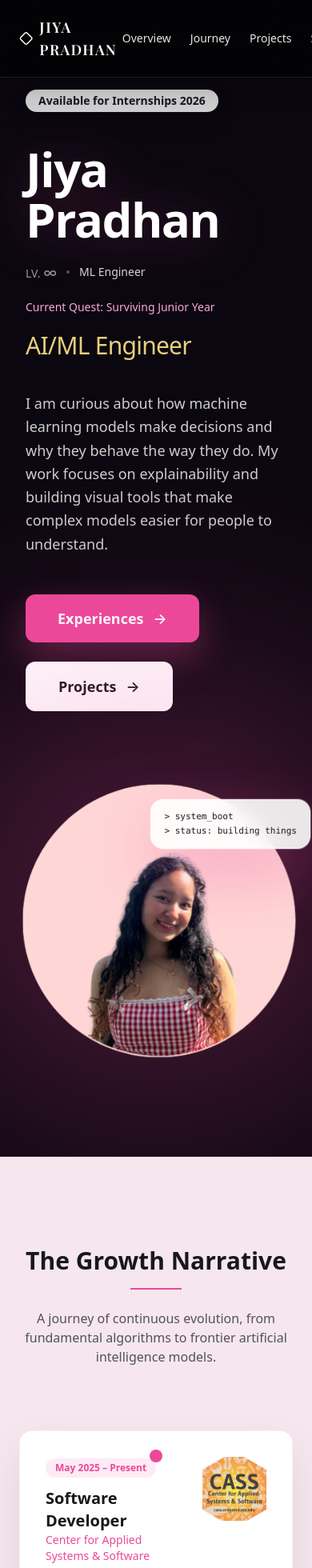
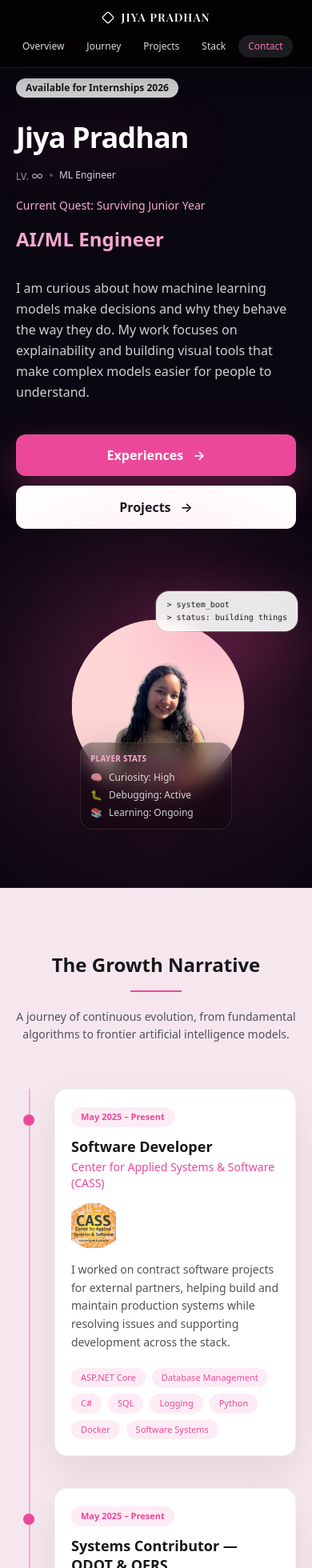
Before and after one commit to Jeeya7/JiyaPradhan, a React (Vite) app in the folder portfolio/: page / in a window 390 px wide. Shown: the top 1960 px of the page at 80% size. Built offline with nearby package versions, Linux system fonts and the light colour scheme.

Commit message:
feat: adjusted to fit in phone view

```diff
--- a/portfolio/src/sections/Journey.tsx
+++ b/portfolio/src/sections/Journey.tsx
@@ -1,4 +1,3 @@
-
 const experiences = [
   {
     year: "May 2025 – Present",
@@ -6,13 +5,23 @@ const experiences = [
     company: "Center for Applied Systems & Software (CASS)",
     description:
       "I worked on contract software projects for external partners, helping build and maintain production systems while resolving issues and supporting development across the stack.",
-    skills: ["ASP.NET Core", "Database Management", "C#", "SQL", "Logging", "Python", "Docker", "Software Systems"],
+    skills: [
+      "ASP.NET Core",
+      "Database Management",
+      "C#",
+      "SQL",
+      "Logging",
+      "Python",
+      "Docker",
+      "Software Systems",
+    ],
     logo: "/CASS_logo.jpg",
   },
   {
     year: "May 2025 – Present",
     title: "Systems Contributor — ODOT & OFRS",
-    company: "Oregon Department of Transportation & DEQ Oregon Fuels Reporting System",
+    company:
+      "Oregon Department of Transportation & DEQ Oregon Fuels Reporting System",
     description:
       "I contributed to transportation and environmental compliance systems, helping debug application issues and improve reporting infrastructure used for regulatory data. I also supported data processing workflows that generate structured outputs for analytics and operational reporting.",
     skills: ["SSRS", "DevOps", "Backend Debugging", "Data Pipelines"],
@@ -24,7 +33,13 @@ const experiences = [
     company: "Oregon State University",
     description:
       "I assist in machine learning research focused on improving the efficiency of neural network models. My work involves building and profiling models, analyzing performance bottlenecks, and visualizing experimental results to support ongoing research and experimentation.",
-    skills: ["PyTorch", "Model Profiling", "Pandas", "Matplotlib", "ML Optimization"],
+    skills: [
+      "PyTorch",
+      "Model Profiling",
+      "Pandas",
+      "Matplotlib",
+      "ML Optimization",
+    ],
     logo: "/OSU_logo.png",
   },
   {
@@ -42,17 +57,16 @@ export default function Journey() {
   return (
     <section
       id="journey"
-      className="relative py-28 bg-[#f6e7ee] overflow-hidden"
+      className="relative overflow-hidden bg-[#f6e7ee] py-20 sm:py-24 lg:py-28"
     >
-      <div className="mx-auto max-w-6xl px-6">
-
+      <div className="mx-auto max-w-6xl px-5 sm:px-6">
         {/* Header */}
-        <div className="text-center mb-20">
-          <h2 className="text-3xl font-semibold">
+        <div className="mb-14 text-center sm:mb-16 lg:mb-20">
+          <h2 className="text-2xl font-semibold text-zinc-900 sm:text-3xl">
             The Growth Narrative
           </h2>
-          <div className="w-16 h-[2px] bg-[#ec4899] mx-auto mt-4 mb-6" />
-          <p className="text-zinc-600 max-w-xl mx-auto">
+          <div className="mx-auto mt-4 mb-5 h-[2px] w-16 bg-[#ec4899]" />
+          <p className="mx-auto max-w-xl text-sm leading-relaxed text-zinc-600 sm:text-base">
             A journey of continuous evolution, from fundamental algorithms
             to frontier artificial intelligence models.
           </p>
@@ -60,38 +74,36 @@ export default function Journey() {
 
         {/* Timeline Container */}
         <div className="relative">
+          {/* Vertical Line */}
+          <div className="absolute left-4 top-0 h-full w-[2px] bg-[#ec4899]/35 md:left-1/2 md:-translate-x-1/2" />
 
-          {/* Vertical Line */}
-          <div className="absolute left-1/2 top-0 h-full w-[2px] bg-[#ec4899]/40 transform -translate-x-1/2" />
-
-          <div className="space-y-24">
+          <div className="space-y-10 sm:space-y-12 lg:space-y-16">
             {experiences.map((exp, index) => {
               const isLeft = index % 2 === 0;
 
               return (
                 <div
                   key={index}
-                  className={`relative flex ${
-                    isLeft ? "justify-start" : "justify-end"
+                  className={`relative flex pl-12 md:pl-0 ${
+                    isLeft ? "md:justify-start" : "md:justify-end"
                   }`}
                 >
                   {/* Dot */}
-                  <div className="absolute left-1/2 top-6 w-4 h-4 bg-[#ec4899] rounded-full transform -translate-x-1/2 z-10" />
+                  <div className="absolute left-4 top-8 z-10 h-3.5 w-3.5 -translate-x-1/2 rounded-full bg-[#ec4899] md:left-1/2 md:top-8 md:h-4 md:w-4" />
 
                   {/* Card */}
-                  <div className="relative w-full md:w-[45%] bg-white rounded-2xl p-8 shadow-[0_20px_50px_rgba(0,0,0,0.08)] border border-black/5">
-                    <div className="flex justify-between items-start mb-4">
-
-                      <div>
-                        <span className="inline-block text-xs font-semibold text-[#ec4899] bg-[#ec4899]/10 px-3 py-1 rounded-full mb-3">
+                  <div className="relative w-full rounded-2xl border border-black/5 bg-white p-5 shadow-[0_20px_50px_rgba(0,0,0,0.08)] sm:p-6 md:w-[45%] lg:p-8">
+                    <div className="mb-4 flex flex-col gap-4 sm:flex-row sm:items-start sm:justify-between">
+                      <div className="min-w-0">
+                        <span className="mb-3 inline-block rounded-full bg-[#ec4899]/10 px-3 py-1 text-[11px] font-semibold text-[#ec4899] sm:text-xs">
                           {exp.year}
                         </span>
 
-                        <h3 className="text-xl font-semibold text-zinc-900">
+                        <h3 className="text-lg font-semibold leading-snug text-zinc-900 sm:text-xl">
                           {exp.title}
                         </h3>
 
-                        <p className="text-sm text-[#ec4899] font-medium">
+                        <p className="mt-1 text-sm font-medium leading-snug text-[#ec4899]">
                           {exp.company}
                         </p>
                       </div>
@@ -99,17 +111,19 @@ export default function Journey() {
                       <img
                         src={exp.logo}
                         alt={exp.company}
-                        className="h-20 w-20 object-contain ml-6"
+                        className="h-14 w-14 shrink-0 object-contain sm:h-16 sm:w-16 md:ml-4 lg:h-20 lg:w-20"
                       />
                     </div>
-                    <p className="text-sm text-zinc-600 leading-relaxed mb-6 max-w-lg">
+
+                    <p className="mb-5 max-w-lg text-sm leading-relaxed text-zinc-600">
                       {exp.description}
                     </p>
+
                     <div className="flex flex-wrap gap-2">
                       {exp.skills.map((skill, i) => (
                         <span
                           key={i}
-                            className="text-xs px-3 py-1 bg-[#ec4899]/10 text-[#ec4899] rounded-full"
+                          className="rounded-full bg-[#ec4899]/10 px-3 py-1 text-[11px] text-[#ec4899] sm:text-xs"
                         >
                           {skill}
                         </span>
@@ -120,7 +134,6 @@ export default function Journey() {
               );
             })}
           </div>
-
         </div>
       </div>
     </section>
--- a/portfolio/src/sections/Navbar.tsx
+++ b/portfolio/src/sections/Navbar.tsx
@@ -38,7 +38,9 @@ export default function Navbar() {
 
     const setBestVisibleSection = () => {
       if (!visibleRatios.size) return;
-      const [bestId] = [...visibleRatios.entries()].sort((a, b) => b[1] - a[1])[0];
+      const [bestId] = [...visibleRatios.entries()].sort(
+        (a, b) => b[1] - a[1]
+      )[0];
       setActiveSection(bestId);
     };
 
@@ -47,7 +49,9 @@ export default function Navbar() {
       let closestDistance = Number.POSITIVE_INFINITY;
 
       for (const section of sections) {
-        const distance = Math.abs(section.getBoundingClientRect().top - (NAV_HEIGHT + 16));
+        const distance = Math.abs(
+          section.getBoundingClientRect().top - (NAV_HEIGHT + 16)
+        );
         if (distance < closestDistance) {
           closestDistance = distance;
           closestId = section.id;
@@ -97,25 +101,28 @@ export default function Navbar() {
 
   return (
     <header className="fixed inset-x-0 top-0 z-50 border-b border-white/10 bg-black/70 shadow-[0_8px_30px_rgba(0,0,0,0.25)] backdrop-blur-xl">
-      <nav className="mx-auto flex max-w-6xl items-center justify-between px-6 py-5 text-white">
-        <div className="flex items-center gap-2 font-semibold">
-          <Diamond />
-          <div className="font-['Playfair_Display'] text-lg uppercase tracking-[0.08em]">
+      <nav className="mx-auto flex max-w-6xl flex-col gap-3 px-4 py-3 text-white sm:px-6 sm:py-4 lg:flex-row lg:items-center lg:justify-between lg:px-8">
+        <div className="flex items-center justify-center gap-2 lg:justify-start">
+          <Diamond className="h-4 w-4 sm:h-5 sm:w-5" />
+          <div className="font-['Playfair_Display'] text-sm uppercase tracking-[0.08em] sm:text-base lg:text-lg">
             JIYA PRADHAN
           </div>
         </div>
 
-        <div className="flex gap-6 text-sm">
+        <div className="-mx-1 flex items-center gap-1 overflow-x-auto whitespace-nowrap px-1 text-xs scrollbar-none sm:gap-2 sm:text-sm lg:mx-0 lg:justify-end lg:overflow-visible lg:px-0">
           {NAV_ITEMS.map((item) => {
             const isActive = activeSection === item.id;
+
             return (
               <button
                 key={item.id}
                 type="button"
                 onClick={() => scrollToSection(item.id)}
                 aria-current={isActive ? "page" : undefined}
-                className={`transition-colors hover:text-pink-400 ${
-                  isActive ? "text-pink-400" : "text-white/90"
+                className={`rounded-full px-3 py-1.5 transition-colors sm:px-4 sm:py-2 ${
+                  isActive
+                    ? "bg-white/10 text-pink-400"
+                    : "text-white/85 hover:text-pink-400"
                 }`}
               >
                 {item.label}
--- a/portfolio/src/sections/Stack.tsx
+++ b/portfolio/src/sections/Stack.tsx
@@ -1,14 +1,7 @@
-import React from "react";
-
 const stack = [
   {
     category: "Languages",
-    skills: [
-      "Python",
-      "JavaScript (ES6+)",
-      "TypeScript",
-      "SQL (PostgreSQL)",
-    ],
+    skills: ["Python", "JavaScript (ES6+)", "TypeScript", "SQL (PostgreSQL)"],
   },
   {
     category: "ML & AI",
@@ -23,14 +16,7 @@ const stack = [
   },
   {
     category: "Backend",
-    skills: [
-      "FastAPI",
-      "Flask",
-      "PostgreSQL",
-      "Redis",
-      "Docker",
-      "AWS Lambda",
-    ],
+    skills: ["FastAPI", "Flask", "PostgreSQL", "Redis", "Docker", "AWS Lambda"],
   },
   {
     category: "Frontend",
@@ -46,48 +32,47 @@ const stack = [
 
 export default function Stack() {
   return (
-    <section id="stack" className="py-28 bg-[#f4f0f2]">
-      <div className="mx-auto max-w-6xl px-6">
+    <section id="stack" className="bg-[#f4f0f2] py-20 sm:py-24 lg:py-28">
+      <div className="mx-auto max-w-6xl px-5 sm:px-6">
 
         {/* Layout Container */}
-        <div className="grid md:grid-cols-5 gap-12">
+        <div className="grid gap-12 md:grid-cols-5">
 
           {/* Left Intro Column */}
           <div className="md:col-span-1">
-            <h2 className="text-4xl font-semibold mb-6">
+            <h2 className="mb-4 text-2xl font-semibold text-zinc-900 sm:text-3xl lg:text-4xl">
               Technical Stack
             </h2>
 
-            <p className="text-zinc-600 leading-relaxed">
+            <p className="text-sm leading-relaxed text-zinc-600 sm:text-base">
               A specialized toolkit focused on the intersection of data science,
               robust backend engineering, and intuitive front-end delivery.
             </p>
           </div>
 
           {/* Skills Columns */}
-          <div className="md:col-span-4 grid sm:grid-cols-2 lg:grid-cols-4 gap-10">
-
+          <div className="grid grid-cols-2 gap-8 sm:grid-cols-2 md:col-span-4 lg:grid-cols-4 lg:gap-10">
             {stack.map((section, index) => (
               <div key={index}>
-                <h3 className="text-lg font-semibold mb-4">
+                <h3 className="mb-3 text-sm font-semibold text-zinc-900 sm:text-base lg:text-lg">
                   {section.category}
                 </h3>
 
-                <ul className="space-y-3">
+                <ul className="space-y-2 sm:space-y-3">
                   {section.skills.map((skill, i) => (
                     <li
                       key={i}
-                      className="flex items-center gap-3 text-sm text-zinc-700"
+                      className="flex items-center gap-2 text-xs text-zinc-700 sm:text-sm"
                     >
-                      <span className="w-2 h-2 bg-[#ec4899] rounded-full" />
+                      <span className="h-2 w-2 rounded-full bg-[#ec4899]" />
                       {skill}
                     </li>
                   ))}
                 </ul>
               </div>
             ))}
+          </div>
 
-          </div>
         </div>
       </div>
     </section>
--- a/portfolio/src/sections/overview.tsx
+++ b/portfolio/src/sections/overview.tsx
@@ -1,5 +1,4 @@
 export default function Overview() {
-
   const scrollToSection = (id: string) => {
     const element = document.getElementById(id);
     if (!element) return;
@@ -16,77 +15,86 @@ export default function Overview() {
   };
 
   return (
-      <section
-        id="overview"
-        className="relative overflow-hidden scroll-mt-24 border-b border-white/10 bg-[#0b0710]"
-      >
-        {/* HOT PINK GLOW (behind everything) */}
-        <div className="pointer-events-none absolute left-[70%] top-1/2 -z-10 h-[1200px] w-[1200px] -translate-x-1/2 -translate-y-1/2 rounded-full bg-[#ff2aa3] opacity-60 blur-[260px]" />
+    <section
+      id="overview"
+      className="relative overflow-hidden scroll-mt-24 border-b border-white/10 bg-[#0b0710]"
+    >
+      {/* HOT PINK GLOW */}
+      <div className="pointer-events-none absolute left-[72%] top-[42%] -z-10 h-[520px] w-[520px] -translate-x-1/2 -translate-y-1/2 rounded-full bg-[#ff2aa3] opacity-45 blur-[120px] sm:h-[720px] sm:w-[720px] sm:opacity-50 sm:blur-[160px] lg:h-[1200px] lg:w-[1200px] lg:opacity-60 lg:blur-[260px]" />
 
-        {/* CORE POP (smaller + stronger, makes it look “hot”) */}
-        <div className="pointer-events-none absolute left-[70%] top-1/2 -z-10 h-[620px] w-[620px] -translate-x-1/2 -translate-y-1/2 rounded-full bg-[#ff007f] opacity-95 blur-[120px]" />
+      {/* CORE POP */}
+      <div className="pointer-events-none absolute left-[72%] top-[42%] -z-10 h-[260px] w-[260px] -translate-x-1/2 -translate-y-1/2 rounded-full bg-[#ff007f] opacity-80 blur-[70px] sm:h-[360px] sm:w-[360px] sm:blur-[90px] lg:h-[620px] lg:w-[620px] lg:opacity-95 lg:blur-[120px]" />
 
-        {/* DARK WASH so left side stays readable (NOT a vignette) */}
-        <div className="pointer-events-none absolute inset-0 -z-10 bg-[linear-gradient(90deg,rgba(11,7,16,0.95)_0%,rgba(11,7,16,0.65)_45%,rgba(11,7,16,0.15)_70%,rgba(11,7,16,0)_100%)]" />
+      {/* DARK WASH */}
+      <div className="pointer-events-none absolute inset-0 -z-10 bg-[linear-gradient(180deg,rgba(11,7,16,0.92)_0%,rgba(11,7,16,0.80)_38%,rgba(11,7,16,0.45)_68%,rgba(11,7,16,0.15)_100%)] lg:bg-[linear-gradient(90deg,rgba(11,7,16,0.95)_0%,rgba(11,7,16,0.65)_45%,rgba(11,7,16,0.15)_70%,rgba(11,7,16,0)_100%)]" />
 
-        <div className="relative mx-auto grid min-h-[82vh] max-w-7xl gap-14 px-8 lg:px-14 xl:px-20 pb-20 pt-28 lg:grid-cols-[1.1fr_0.9fr] lg:items-center">
-        <div className="space-y-10 text-white">
-          <span className="inline-flex rounded-full bg-white/80 backdrop-blur-md px-4 py-1 text-sm font-semibold text-zinc-900 shadow-[0_10px_30px_rgba(0,0,0,0.15)]">
+      <div className="relative mx-auto grid min-h-[100svh] max-w-7xl gap-12 px-5 pb-16 pt-24 sm:px-6 sm:pb-20 sm:pt-28 lg:min-h-[82vh] lg:grid-cols-[1.1fr_0.9fr] lg:items-center lg:gap-14 lg:px-14 xl:px-20">
+        {/* LEFT */}
+        <div className="space-y-8 text-white sm:space-y-10">
+          <span className="inline-flex rounded-full bg-white/80 px-3 py-1 text-xs font-semibold text-zinc-900 shadow-[0_10px_30px_rgba(0,0,0,0.15)] backdrop-blur-md sm:px-4 sm:text-sm">
             Available for Internships 2026
           </span>
 
-          <div className="space-y-5">
-            <h1 className="text-6xl font-semibold leading-[1.05] tracking-tight sm:text-7xl drop-shadow-[0_4px_30px_rgba(236,72,153,0.25)]">
+          <div className="space-y-4 sm:space-y-5">
+            <h1 className="text-4xl font-semibold leading-[1.02] tracking-tight drop-shadow-[0_4px_30px_rgba(236,72,153,0.25)] sm:text-5xl md:text-6xl lg:text-7xl">
               Jiya Pradhan
             </h1>
 
-            <div className="flex items-center gap-3 text-sm text-zinc-300">
+            <div className="flex flex-wrap items-center gap-2 text-xs text-zinc-300 sm:gap-3 sm:text-sm">
               <span className="opacity-70">
-                  LV.  <span className="text-lg">∞</span>
+                LV. <span className="text-base sm:text-lg">∞</span>
               </span>
               <span className="h-1 w-1 rounded-full bg-zinc-500/70" />
               <span>ML Engineer</span>
             </div>
 
-            <p className="text-sm font-medium text-pink-300">
+            <p className="text-sm font-medium text-pink-300 sm:text-base">
               Current Quest: Surviving Junior Year
             </p>
 
-            <p className="text-3xl font-medium tracking-tight text-amber-200/90">
+            <p className="text-2xl font-semibold text-[#f9a8d4] sm:text-3xl md:text-4xl">
               AI/ML Engineer
             </p>
           </div>
 
-          <div className="max-w-2xl space-y-5 text-lg leading-relaxed text-white/80">
-            <p>I am curious about how machine learning models make decisions and why they behave the way they do.
-              My work focuses on explainability and building visual tools that make complex models easier for people to understand.
+          <div className="max-w-2xl space-y-5 text-base leading-relaxed text-white/80 sm:text-lg">
+            <p>
+              I am curious about how machine learning models make decisions and
+              why they behave the way they do. My work focuses on explainability
+              and building visual tools that make complex models easier for
+              people to understand.
             </p>
           </div>
 
-          <div className="flex flex-wrap items-center gap-6 pt-2">
+          <div className="flex flex-col gap-3 pt-2 sm:flex-row sm:flex-wrap sm:items-center sm:gap-4 lg:gap-6">
             <button
               onClick={() => scrollToSection("journey")}
-              className="group inline-flex items-center gap-3 rounded-xl bg-pink-500 px-10 py-4 text-lg font-semibold text-white shadow-[0_18px_45px_rgba(236,72,153,0.35)] transition hover:bg-pink-400"
+              className="group inline-flex w-full items-center justify-center gap-3 rounded-xl bg-pink-500 px-6 py-3.5 text-base font-semibold text-white shadow-[0_18px_45px_rgba(236,72,153,0.35)] transition hover:bg-pink-400 sm:w-auto sm:px-8 sm:py-4 sm:text-lg lg:px-10"
             >
               Experiences
-              <span className="translate-x-0 transition group-hover:translate-x-0.5">→</span>
+              <span className="translate-x-0 transition group-hover:translate-x-0.5">
+                →
+              </span>
             </button>
 
             <button
               onClick={() => scrollToSection("projects")}
-              className="group inline-flex items-center gap-3 justify-center rounded-xl border border-white/15 bg-white px-10 py-4 text-lg font-semibold text-zinc-900 shadow-[0_18px_45px_rgba(0,0,0,0.15)] transition hover:bg-white/95"
+              className="group inline-flex w-full items-center justify-center gap-3 rounded-xl border border-white/15 bg-white px-6 py-3.5 text-base font-semibold text-zinc-900 shadow-[0_18px_45px_rgba(0,0,0,0.15)] transition hover:bg-white/95 sm:w-auto sm:px-8 sm:py-4 sm:text-lg lg:px-10"
             >
               Projects
-              <span className="translate-x-0 transition group-hover:translate-x-0.5">→</span>
+              <span className="translate-x-0 transition group-hover:translate-x-0.5">
+                →
+              </span>
             </button>
           </div>
         </div>
 
-        <div className="group relative mx-auto h-[420px] w-full max-w-[520px]">
-          <div className="pointer-events-none absolute left-1/2 top-[42%] h-[520px] w-[520px] -translate-x-1/2 -translate-y-1/2 rounded-full bg-[#ec4899] opacity-35 blur-[140px]" />
+        {/* RIGHT */}
+        <div className="group relative mx-auto mt-4 h-[320px] w-full max-w-[360px] sm:h-[380px] sm:max-w-[420px] lg:mt-0 lg:h-[420px] lg:max-w-[520px]">
+          <div className="pointer-events-none absolute left-1/2 top-[45%] h-[320px] w-[320px] -translate-x-1/2 -translate-y-1/2 rounded-full bg-[#ec4899] opacity-30 blur-[90px] sm:h-[420px] sm:w-[420px] sm:blur-[110px] lg:h-[520px] lg:w-[520px] lg:opacity-35 lg:blur-[140px]" />
 
           <div className="absolute left-1/2 top-1/2 -translate-x-1/2 -translate-y-1/2">
-            <div className="h-[380px] w-[380px] rounded-full overflow-hidden ">
+            <div className="h-[240px] w-[240px] overflow-hidden rounded-full sm:h-[300px] sm:w-[300px] lg:h-[380px] lg:w-[380px]">
               <img
                 src="/JiyaPradhan.png"
                 alt="Jiya Pradhan"
@@ -95,33 +103,26 @@ export default function Overview() {
             </div>
           </div>
 
-          <div className="animate-drift [animation-duration:7s] [animation-delay:-2s] absolute -right-6 top-14 rounded-2xl
-            bg-white/90 backdrop-blur-md
-            px-4 py-3 text-zinc-900
-            border border-white/40
-            ring-1 ring-white/20
-            shadow-[0_25px_60px_rgba(0,0,0,0.25)]
-            transition-all duration-300
-            shadow-[0_30px_80px_rgba(236,72,153,0.35)]">
-
-            <pre className="text-[11px] leading-relaxed font-mono whitespace-pre-wrap">
-          {`> system_boot
+          <div
+            className="animate-drift [animation-delay:-2s] [animation-duration:7s] absolute right-1 top-4 rounded-2xl border border-white/40 bg-white/90 px-3 py-2 text-zinc-900 ring-1 ring-white/20 shadow-[0_30px_80px_rgba(236,72,153,0.35)] backdrop-blur-md transition-all duration-300 sm:right-0 sm:top-8 sm:px-4 sm:py-3 lg:-right-6 lg:top-14"
+          >
+            <pre className="whitespace-pre-wrap font-mono text-[10px] leading-relaxed sm:text-[11px]">
+              {`> system_boot
 > status: building things`}
             </pre>
-
           </div>
 
-          <div className="absolute bottom-0.5 right-4 w-[220px] opacity-0 group-hover:opacity-100 transition-opacity rounded-2xl border border-white/10 bg-black/30 p-4 text-white shadow-[0_22px_60px_rgba(0,0,0,0.35)] backdrop-blur-md">
-            <p className="text-xs font-semibold uppercase tracking-wide text-pink-300">
+          <div className="absolute bottom-2 left-1/2 w-[190px] -translate-x-1/2 rounded-2xl border border-white/10 bg-black/35 p-3 text-white shadow-[0_22px_60px_rgba(0,0,0,0.35)] backdrop-blur-md sm:bottom-0 sm:left-auto sm:right-2 sm:w-[220px] sm:translate-x-0 sm:p-4 lg:right-4 lg:opacity-0 lg:transition-opacity lg:group-hover:opacity-100">
+            <p className="text-[10px] font-semibold uppercase tracking-wide text-pink-300 sm:text-xs">
               PLAYER STATS
             </p>
-            <ul className="mt-3 space-y-2 text-sm text-white/80">
+            <ul className="mt-2 space-y-1.5 text-xs text-white/80 sm:mt-3 sm:space-y-2 sm:text-sm">
               <li className="flex items-center gap-2">
                 <span>🧠</span>
                 Curiosity: High
               </li>
               <li className="flex items-center gap-2">
-                <span>🐛 </span>
+                <span>🐛</span>
                 Debugging: Active
               </li>
               <li className="flex items-center gap-2">
```
Also changed, not shown: portfolio/src/sections/Contact.tsx (+20 -20 lines), portfolio/src/sections/Projects.tsx (+18 -18 lines). Lines whose indentation alone changed are shown as unchanged.
